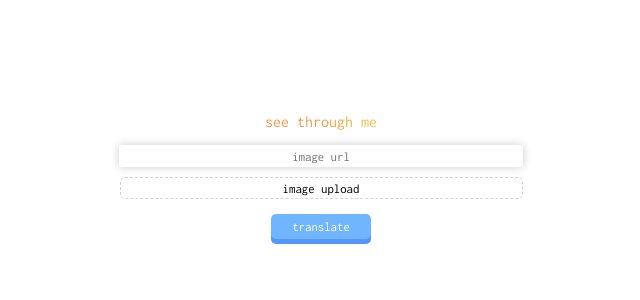
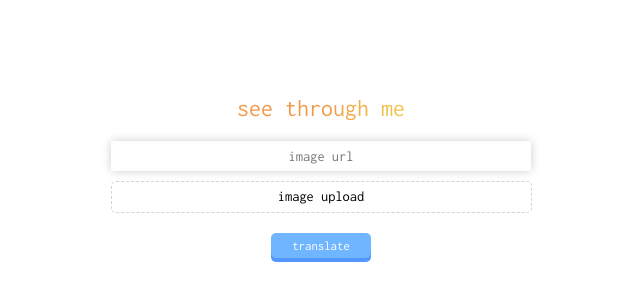
Before and after one commit to parpledrank/seethroughme, a React app: page / in a window 1280 px wide. Shown: the part 224-524 px from the top of the page, without its empty margins (319-959 px from the left). Built offline with nearby package versions, Linux system fonts and the light colour scheme.

Commit message:
Stylistic changes to input page. Made input bars and text larger for legibility.

```diff
--- a/src/styles/index.css
+++ b/src/styles/index.css
@@ -34,8 +34,9 @@ body,
 .input-container {
   display: flex;
   flex-direction: column-reverse;
-  max-width: 50%;
+  width: 100%;
 }
+
 .url-input {
   display: flex;
   align-items: center;
@@ -89,7 +90,7 @@ div.top:hover {
   background-color: #5496ff;
   border-radius: 5px;
   z-index: 0;
-  top: 5px;
+  top: 4px;
 }
 
 @keyframes topAnimate {
@@ -110,10 +111,11 @@ div.top:hover {
 .input {
   border: none;
   width: 400px;
-  height: 20px;
-  font-size: .8em;
+  height: 30px;
+  font-size: .9em;
   box-shadow: 0px 0px 3px rgba(0, 0, 0, 0.2);
   transition: box-shadow .2s ease-in;
+  padding: 0 10px;
 }
 
 .input:focus {
@@ -142,8 +144,9 @@ div.top:hover {
 
 
 .input-header {
+  font-size: 1.5em;
   order: 1;
-  margin: 0 0 15px 0;
+  margin: 0 0 20px 0;
   background-image: -webkit-gradient( linear, left top, right top, color-stop(.5, #F2994A), color-stop(1, #F2C94C) );
   background-image: gradient( linear, left top, right top, color-stop(.5, #F2994A), color-stop(1, #F2C94C) );
   color:transparent;
@@ -158,9 +161,9 @@ div.top:hover {
 /*---- flexbox for dropzone text centering ------*/
 
 .drop-zone-field {
-  font-size: .8em;
-  width: 401px;
-  height: 20px;
+  font-size: .9em;
+  width: 419px;
+  height: 30px;
   border-style: dashed;
   border-color: #d3d3d3;
   border-width: 1px;
@@ -168,7 +171,7 @@ div.top:hover {
   display: flex;
   align-items: center;
   justify-content: center;
-  margin: 10px 0 15px 0;
+  margin: 10px 0 20px 0;
 
 }
 
```
Also changed, not shown: bundles/bundle.js.
